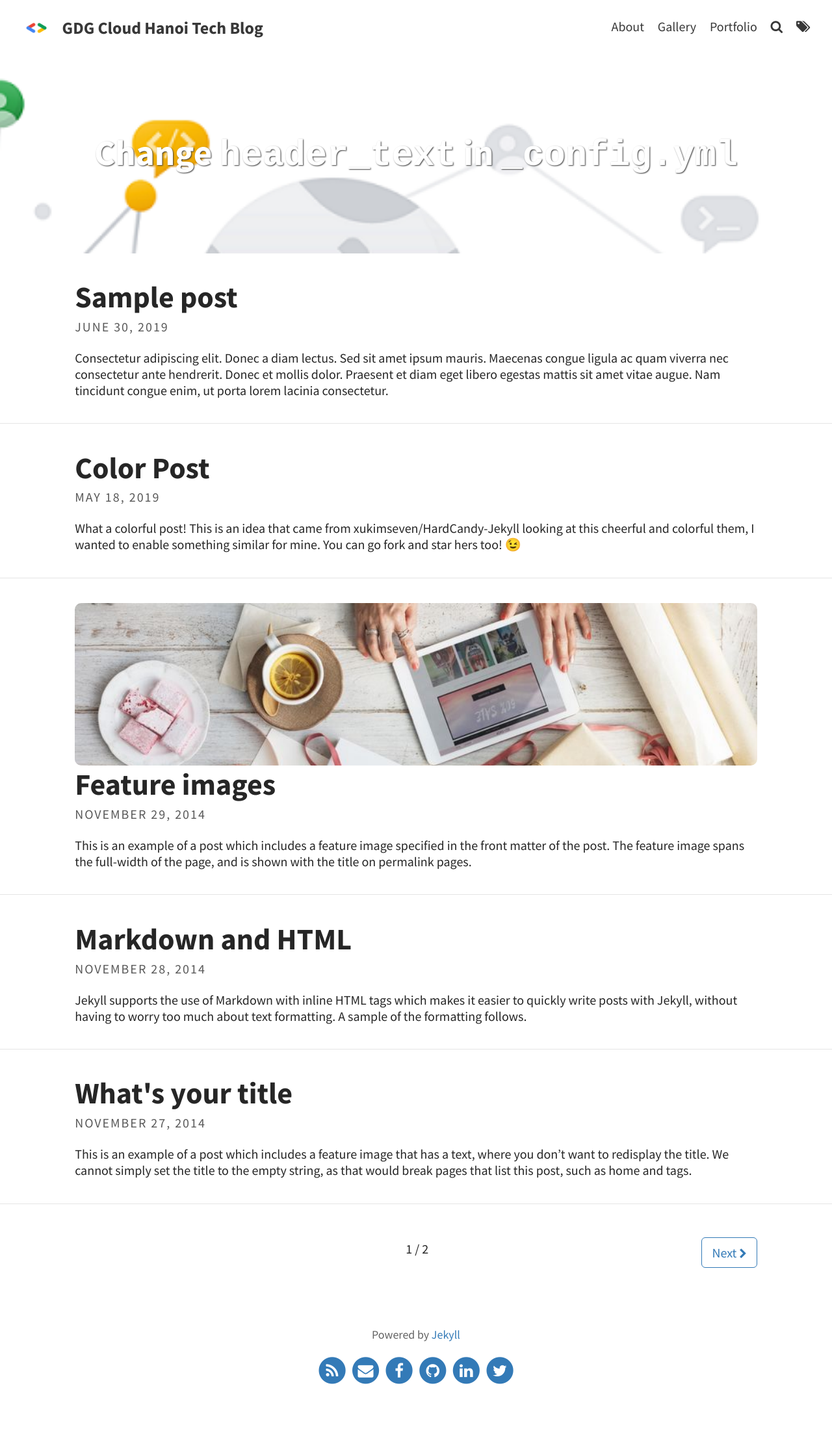
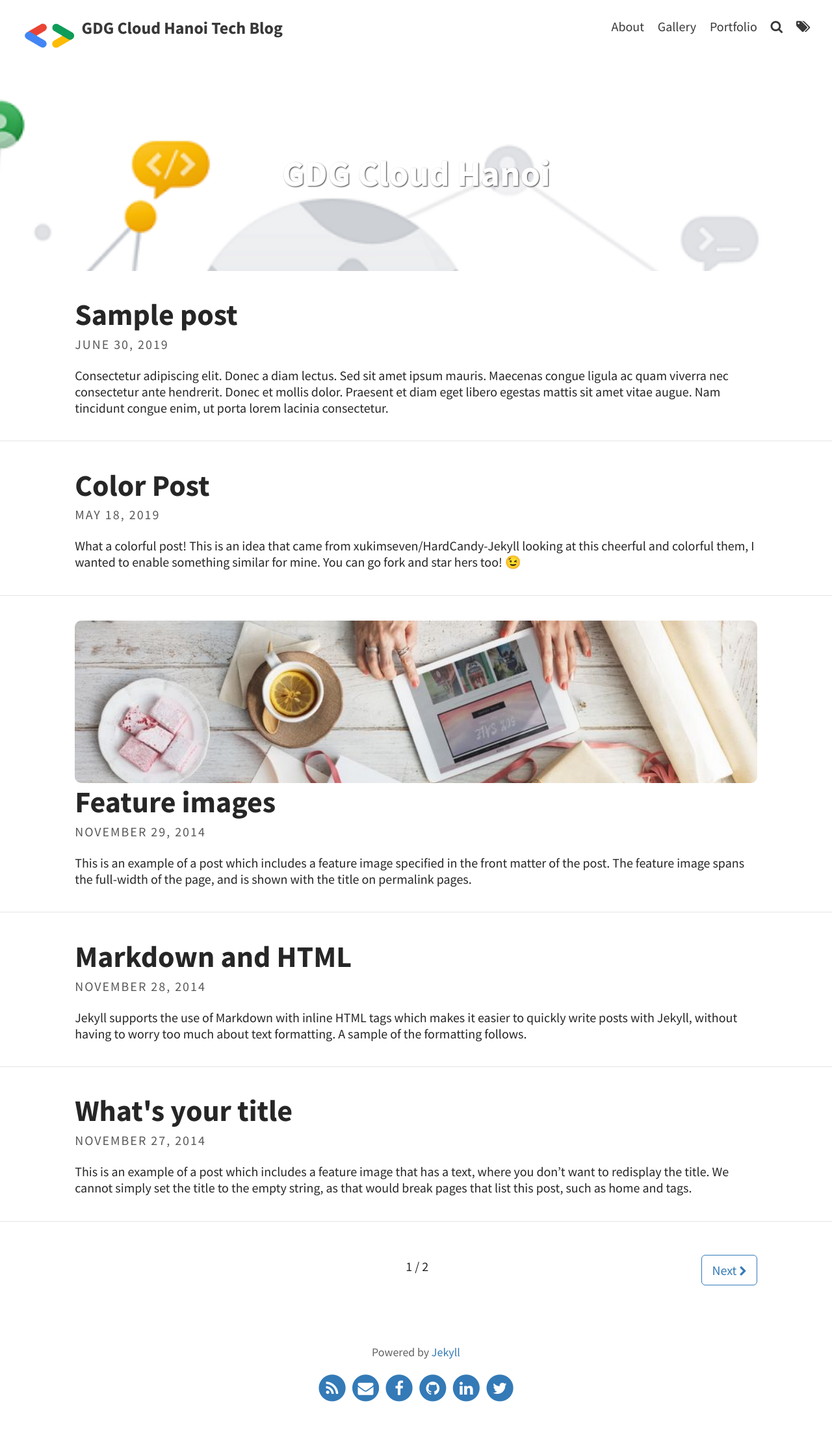
Before and after one commit to gdgcloudhanoi/gdgcloudhanoi.github.io, a Jekyll site: the page built from index.html, in a window 1280 px wide. Shown: the whole page at 65% size. Built offline with Jekyll 4.4.1, drawn with Linux system fonts in a browser that asks for light colours; the list of posts is cut into pages by our own code; before the commit the page ends 2172 px from its top, so only the background shows below that.

Commit message:
Change size of logo on header
Signed-off-by: Nguyen Hai Truong <truongnh@fujitsu.com>

```diff
--- a/_config.yml
+++ b/_config.yml
@@ -9,7 +9,7 @@ avatar: assets/img/gdg.png                         # Empty for no avatar in navb
 favicon: assets/favicon.ico                             # Icon displayed in the tab
 
 # Header and footer text
-header_text: ""                                           # Change Blog header text
+header_text: "GDG Cloud Hanoi"                                           # Change Blog header text
 header_feature_image: assets/img/pexels/gdgcloudhanoi.png
 footer_text: Powered by <a href="https://jekyllrb.com/">Jekyll</a>
 
--- a/_sass/includes/_navbar.scss
+++ b/_sass/includes/_navbar.scss
@@ -35,13 +35,13 @@
   }
 
   .avatar {
-    height: 3em;
-    width: 3em;
+    height: 5em;
+    width: 5em;
     float: left;
-    margin-top: -13px;
+    margin-top: -21px;
     border-radius: 0.2em;
-    margin-right: 0.5em;
-    padding: 10px 10px;
+    margin-right: 0em;
+    padding: 1px 1px;
 
   }
 
```
